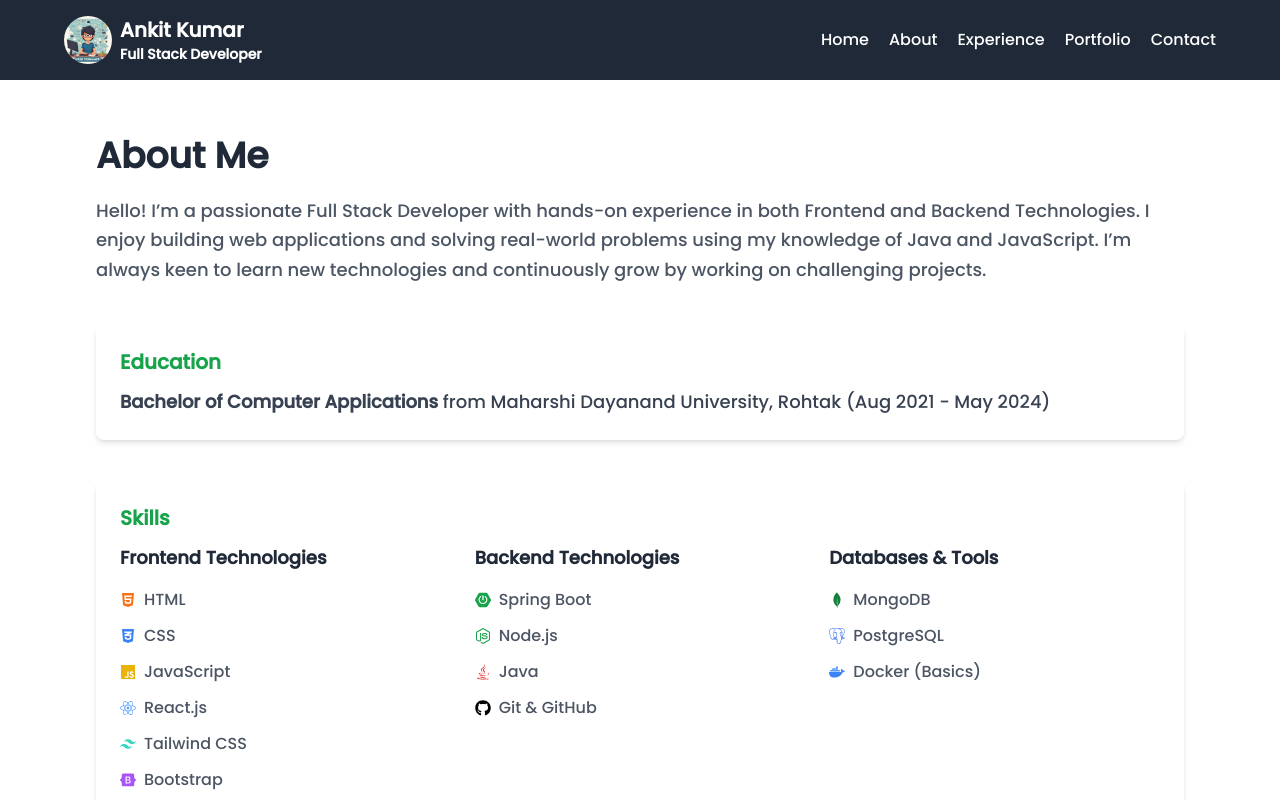
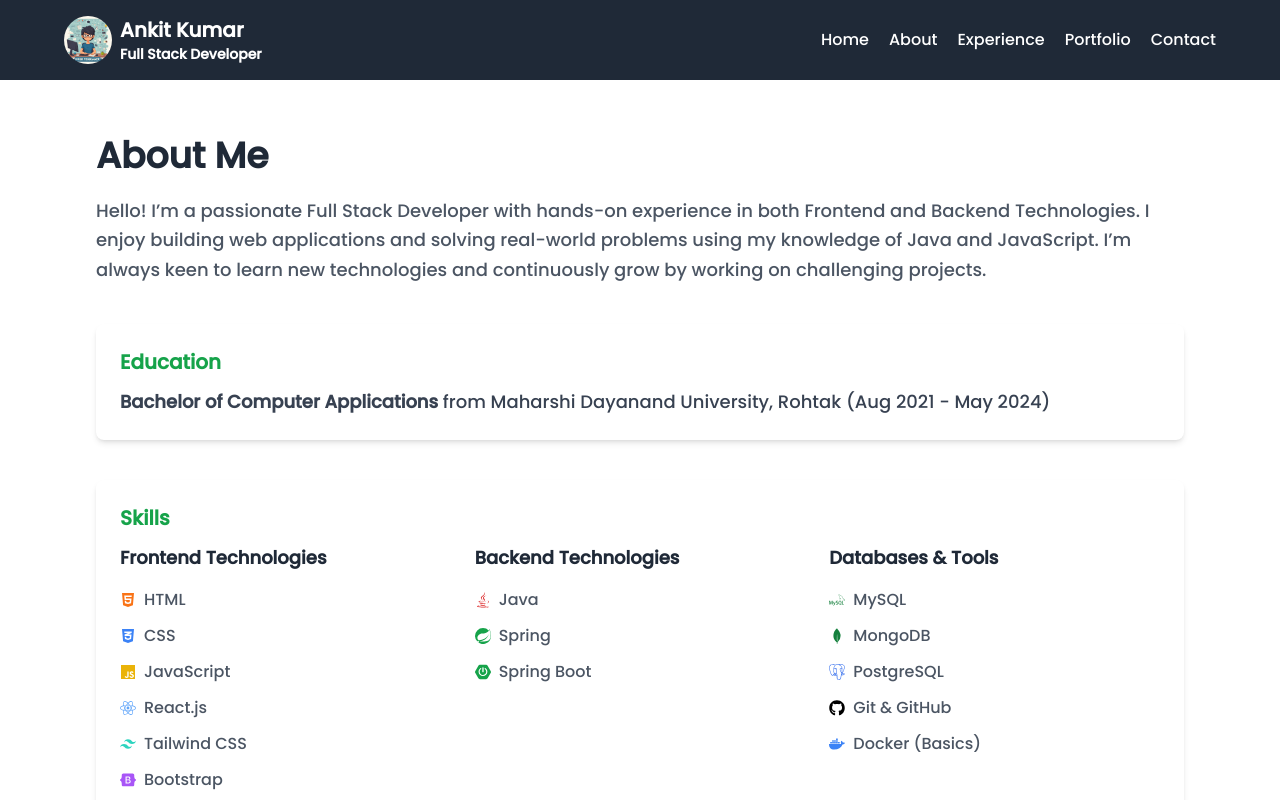
Before and after one commit to Ankit-Kumar-71/PortFolio, a React (Vite) app: page /about in a window 1280 px wide. Shown: the top 800 px of the page. Built offline with nearby package versions, Linux system fonts and the light colour scheme.

Commit message:
change skill

```diff
--- a/src/components/About.jsx
+++ b/src/components/About.jsx
@@ -1,5 +1,21 @@
-import { FaHtml5, FaCss3Alt, FaJs, FaReact, FaJava, FaNodeJs, FaGithub, FaDocker } from 'react-icons/fa';
-import { SiSpringboot, SiMongodb, SiPostgresql, SiTailwindcss, SiBootstrap } from 'react-icons/si';
+import {
+  FaHtml5,
+  FaCss3Alt,
+  FaJs,
+  FaReact,
+  FaJava,
+  FaGithub,
+  FaDocker,
+} from "react-icons/fa";
+import {
+  SiSpringboot,
+  SiMongodb,
+  SiPostgresql,
+  SiMysql,
+  SiTailwindcss,
+  SiBootstrap,
+  SiSpring,
+} from "react-icons/si";
 
 const About = () => {
   return (
@@ -7,20 +23,27 @@
       <div className="space-y-10">
         {/* Introduction Section */}
         <div>
-          <h1 className="text-4xl font-semibold text-gray-800 mb-5">About Me</h1>
+          <h1 className="text-4xl font-semibold text-gray-800 mb-5">
+            About Me
+          </h1>
           <p className="text-lg text-gray-600 leading-relaxed">
-            Hello! I’m a passionate Full Stack Developer with hands-on experience in both Frontend and Backend
-            Technologies. I enjoy building web applications and solving real-world problems using my knowledge of Java
-            and JavaScript. I’m always keen to learn new technologies and continuously grow by working on challenging projects.
+            Hello! I’m a passionate Full Stack Developer with hands-on
+            experience in both Frontend and Backend Technologies. I enjoy
+            building web applications and solving real-world problems using my
+            knowledge of Java and JavaScript. I’m always keen to learn new
+            technologies and continuously grow by working on challenging
+            projects.
           </p>
         </div>
 
         {/* Education Section */}
         <div className="bg-white p-6 rounded-lg shadow-md">
-          <h2 className="text-xl font-semibold text-green-600 mb-3">Education</h2>
+          <h2 className="text-xl font-semibold text-green-600 mb-3">
+            Education
+          </h2>
           <p className="text-lg text-gray-700">
-            <span className="font-bold">Bachelor of Computer Applications</span> from Maharshi Dayanand University, Rohtak
-            (Aug 2021 - May 2024)
+            <span className="font-bold">Bachelor of Computer Applications</span>{" "}
+            from Maharshi Dayanand University, Rohtak (Aug 2021 - May 2024)
           </p>
         </div>
 
@@ -31,7 +54,9 @@
           <div className="grid grid-cols-1 md:grid-cols-2 lg:grid-cols-3 gap-6">
             {/* Frontend Technologies */}
             <div className="space-y-4">
-              <h3 className="text-lg font-semibold text-gray-800">Frontend Technologies</h3>
+              <h3 className="text-lg font-semibold text-gray-800">
+                Frontend Technologies
+              </h3>
               <ul className="space-y-3 text-gray-600">
                 <li className="flex items-center">
                   <FaHtml5 className="text-orange-500 mr-2" /> HTML
@@ -56,32 +81,39 @@
 
             {/* Backend Technologies */}
             <div className="space-y-4">
-              <h3 className="text-lg font-semibold text-gray-800">Backend Technologies</h3>
+              <h3 className="text-lg font-semibold text-gray-800">
+                Backend Technologies
+              </h3>
               <ul className="space-y-3 text-gray-600">
-                <li className="flex items-center">
-                  <SiSpringboot className="text-green-600 mr-2" /> Spring Boot
-                </li>
-                <li className="flex items-center">
-                  <FaNodeJs className="text-green-600 mr-2" /> Node.js
-                </li>
                 <li className="flex items-center">
                   <FaJava className="text-red-600 mr-2" /> Java
                 </li>
                 <li className="flex items-center">
-                  <FaGithub className="text-black mr-2" /> Git & GitHub
+                  <SiSpring className="text-green-600 mr-2" /> Spring
+                </li>
+                <li className="flex items-center">
+                  <SiSpringboot className="text-green-600 mr-2" /> Spring Boot
                 </li>
               </ul>
             </div>
 
             {/* Databases and Tools */}
             <div className="space-y-4">
-              <h3 className="text-lg font-semibold text-gray-800">Databases & Tools</h3>
+              <h3 className="text-lg font-semibold text-gray-800">
+                Databases & Tools
+              </h3>
               <ul className="space-y-3 text-gray-600">
+                <li className="flex items-center">
+                  <SiMysql className="text-green-700 mr-2" /> MySQL
+                </li>
                 <li className="flex items-center">
                   <SiMongodb className="text-green-700 mr-2" /> MongoDB
                 </li>
                 <li className="flex items-center">
                   <SiPostgresql className="text-blue-600 mr-2" /> PostgreSQL
+                </li>
+                <li className="flex items-center">
+                  <FaGithub className="text-black mr-2" /> Git & GitHub
                 </li>
                 <li className="flex items-center">
                   <FaDocker className="text-blue-500 mr-2" /> Docker (Basics)
```
